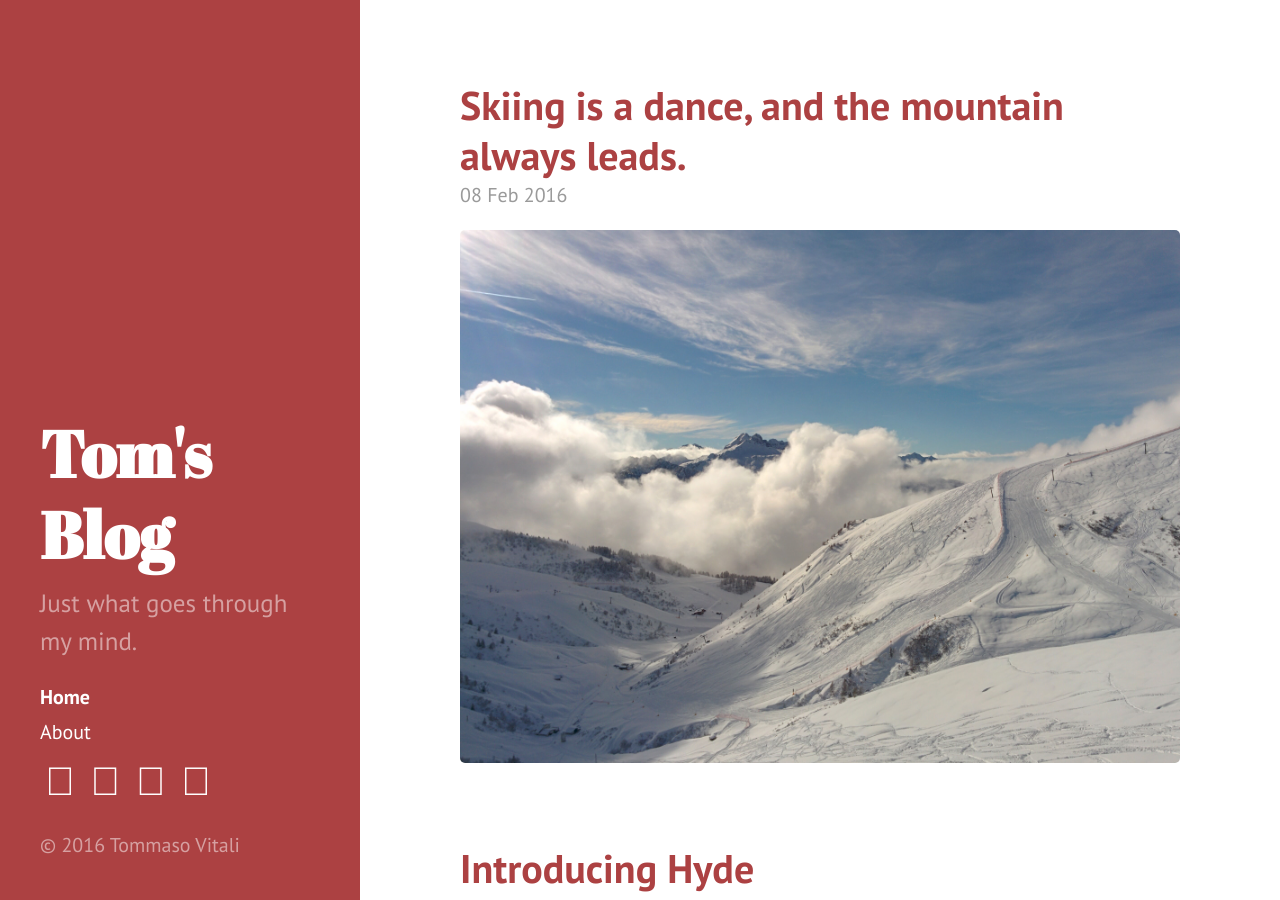
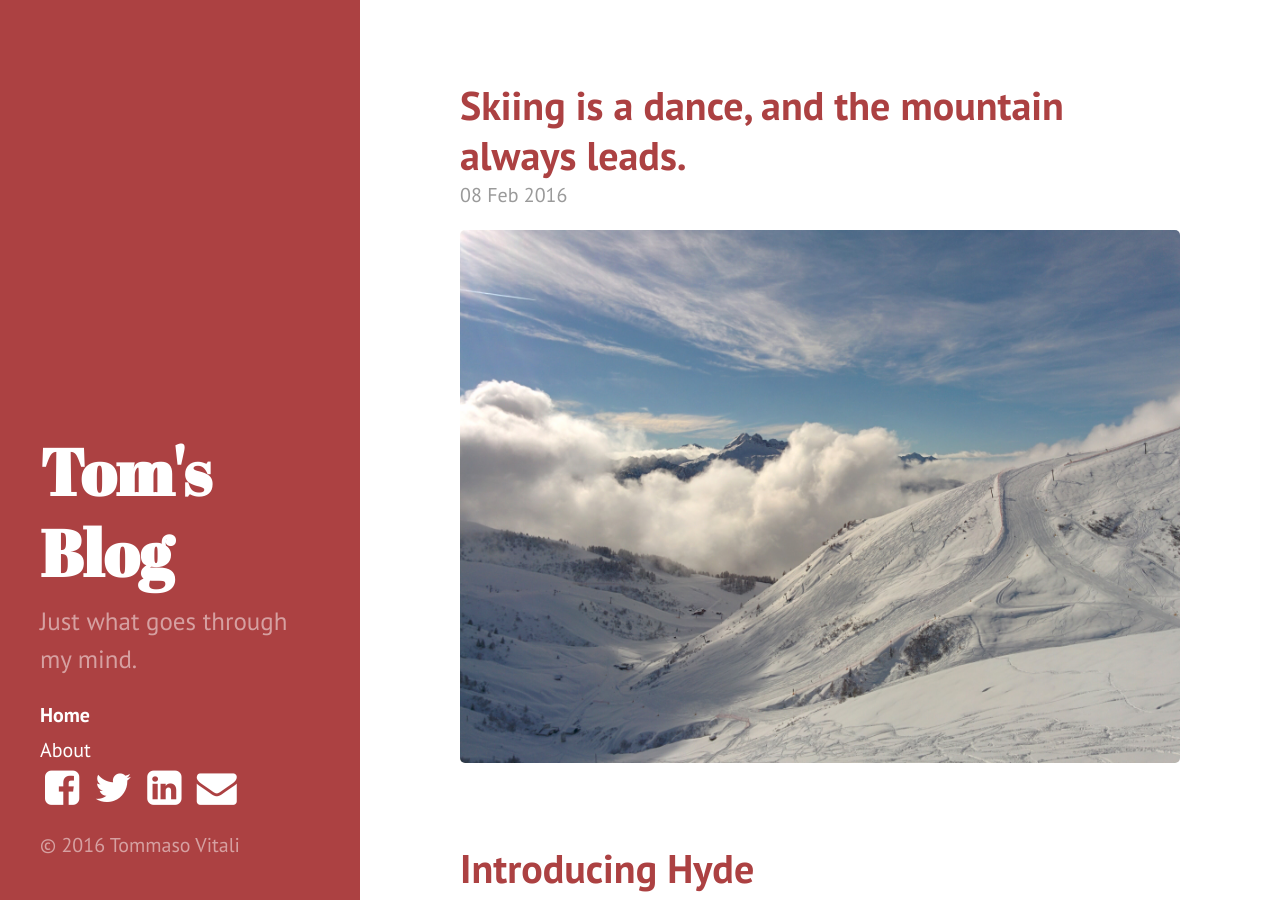
Before and after one commit to tommivitali/tommivitali.github.io, a Jekyll site: the page built from index.html, in a window 1280 px wide and 900 px high. Built offline with Jekyll 4.4.1, drawn with Linux system fonts in a browser that asks for light colours; nearby versions of some CDN libraries; the list of posts is cut into pages by our own code.

Commit message:
Correzione font awesome

```diff
--- a/_includes/sidebar.html
+++ b/_includes/sidebar.html
@@ -31,10 +31,10 @@
       <span class="sidebar-nav-item">Currently v{{ site.version }}</span>-->
 
       <div class="social">
-        <a href="https://www.facebook.com/tommivitali" class="link facebook" target="_blank"><span class="fa-2x fa-facebook-square"></span></a>
-        <a href="https://twitter.com/tommivitali" class="link twitter" target="_blank"><span class="fa-2x fa-twitter"></span></a>
-        <a href="https://www.linkedin.com/in/tommaso-vitali-911660106" class="link linkedin" target="_blank"><span class="fa-2x fa-linkedin-square"></span></a>
-        <a href="mailto:tommivitali@gmail.com" class="link envelope" target="_blank"><span class="fa-2x fa-envelope"></span></a>
+        <a href="https://www.facebook.com/tommivitali" class="link facebook" target="_blank"><span class="fa fa-2x fa-facebook-square"></span></a>
+        <a href="https://twitter.com/tommivitali" class="link twitter" target="_blank"><span class="fa fa-2x fa-twitter"></span></a>
+        <a href="https://www.linkedin.com/in/tommaso-vitali-911660106" class="link linkedin" target="_blank"><span class="fa fa-2x fa-linkedin-square"></span></a>
+        <a href="mailto:tommivitali@gmail.com" class="link envelope" target="_blank"><span class="fa fa-2x fa-envelope"></span></a>
       </div>
 
     </nav>
```
